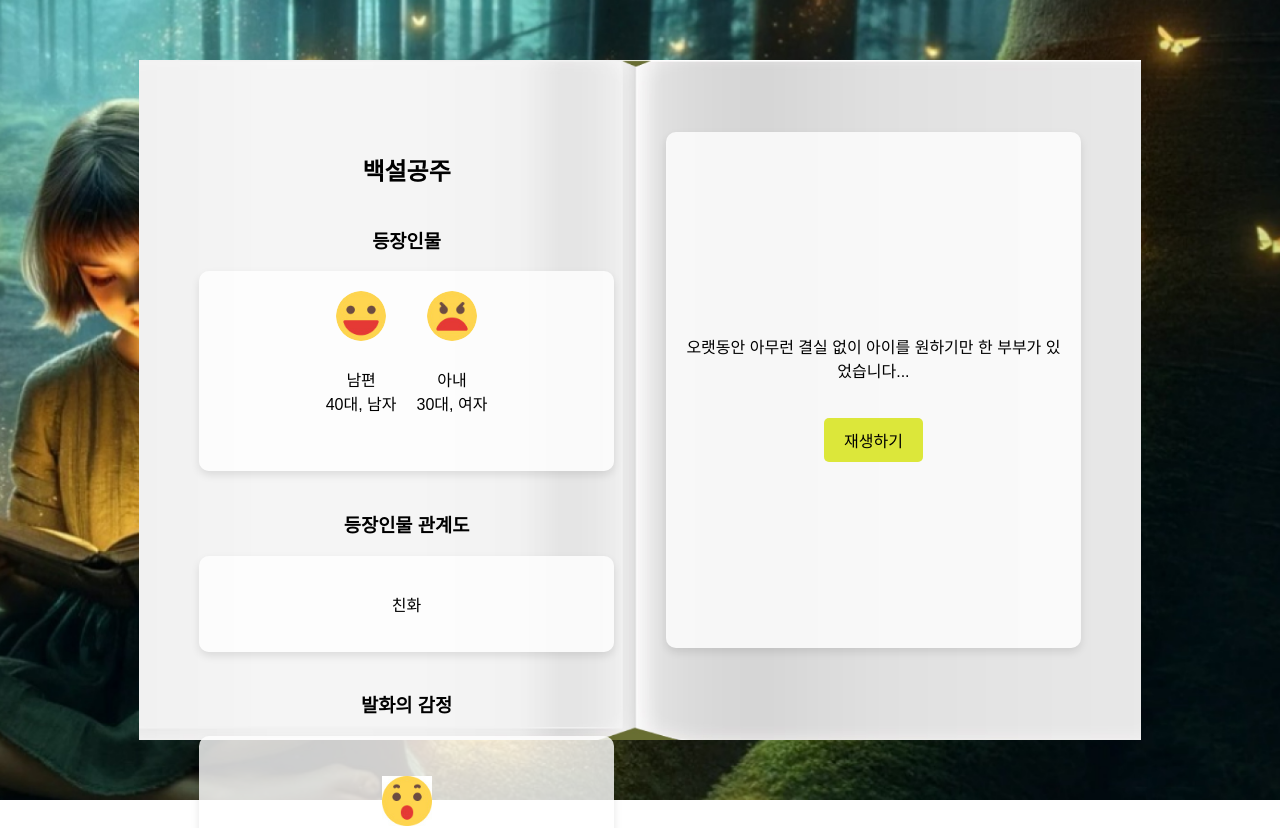
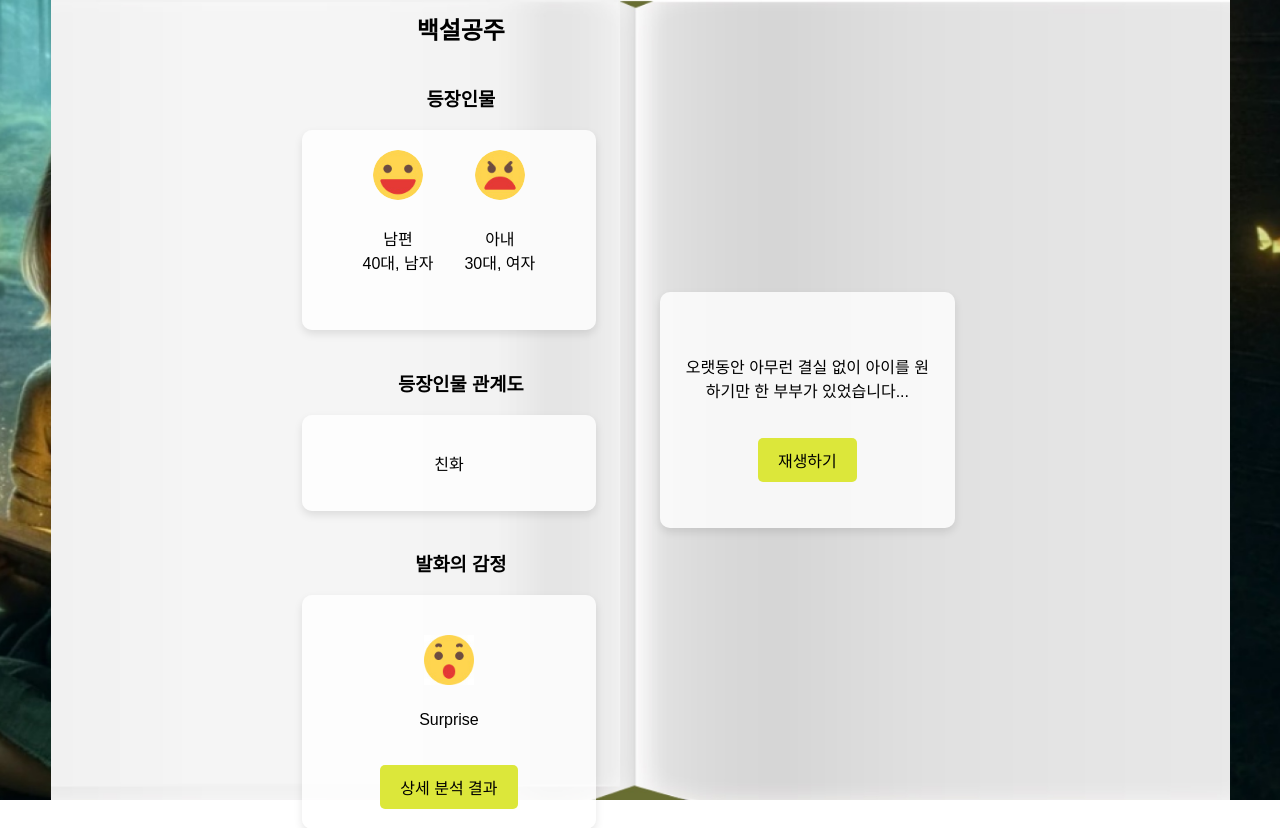
Before and after one commit to wudxoe/Emotion_Voice_TTS, a React (Create React App) app in the folder tts/: page /Scenario in a window 1280 px wide. Shown: the top 828 px of the page. Built offline with nearby package versions, Linux system fonts and the light colour scheme.

Commit message:
wudxoe_edit Emotion/Scenario
크기 수정

```diff
--- a/tts/src/page/EmotionPage.js
+++ b/tts/src/page/EmotionPage.js
@@ -67,9 +67,11 @@ function EmotionPage() {
         padding: '20px',
         borderRadius: '10px',
         boxShadow: '0 4px 8px rgba(0, 0, 0, 0.2)',
-        width: '90%',
+        width: '94.5%',
+        height: '94.5%',
         maxWidth: '1200px',
         position: 'relative',
+        overflowY: 'auto',
     };
 
     const closeButtonStyle = {
--- a/tts/src/page/ScenarioPage.js
+++ b/tts/src/page/ScenarioPage.js
@@ -13,29 +13,30 @@ function ScenarioPage() {
         display: 'flex',
         justifyContent: 'center',
         alignItems: 'center',
-        padding: '20px',
+        padding: '80px',
     };
 
     const bookContainerStyle = {
-        padding: '30px',
         borderRadius: '10px',
-        width: '90%',
-        height: '90%',
+        width: '70%',
+        height: '40%',
         display: 'flex',
         flexDirection: 'row',
         justifyContent: 'space-between',
     };
 
     const leftPageStyle = {
-        width: '45%',
+        width: '100%',
+        height: '100%',
         padding: '20px',
         display: 'flex',
         flexDirection: 'column',
-        justifyContent: 'space-between',
+        justifyContent: 'center',
     };
 
     const rightPageStyle = {
-        width: '45%',
+        width: '100%',
+        height: '100%',
         padding: '20px',
         display: 'flex',
         flexDirection: 'column',
@@ -45,6 +46,8 @@ function ScenarioPage() {
     const containerBoxStyle = {
         backgroundColor: 'rgba(255, 255, 255, 0.8)',
         padding: '20px',
+        width: '80%',
+        height: '100%',
         borderRadius: '10px',
         marginBottom: '20px',
         boxShadow: '0 4px 8px rgba(0, 0, 0, 0.1)',
@@ -57,6 +60,8 @@ function ScenarioPage() {
 
     const charactersContainerStyle = {
         display: 'flex',
+        width: '80%',
+        height: '100%',
         flexDirection: 'row',
         justifyContent: 'center',
         marginBottom: '20px',
@@ -64,6 +69,8 @@ function ScenarioPage() {
 
     const characterStyle = {
         display: 'flex',
+        width: '80%',
+        height: '100%',
         flexDirection: 'column',
         alignItems: 'center',
         margin: '0 10px',
@@ -78,6 +85,8 @@ function ScenarioPage() {
 
     const emotionStyle = {
         display: 'flex',
+        width: '80%',
+        height: '100%',
         flexDirection: 'column',
         alignItems: 'center',
         marginTop: '20px',
```
